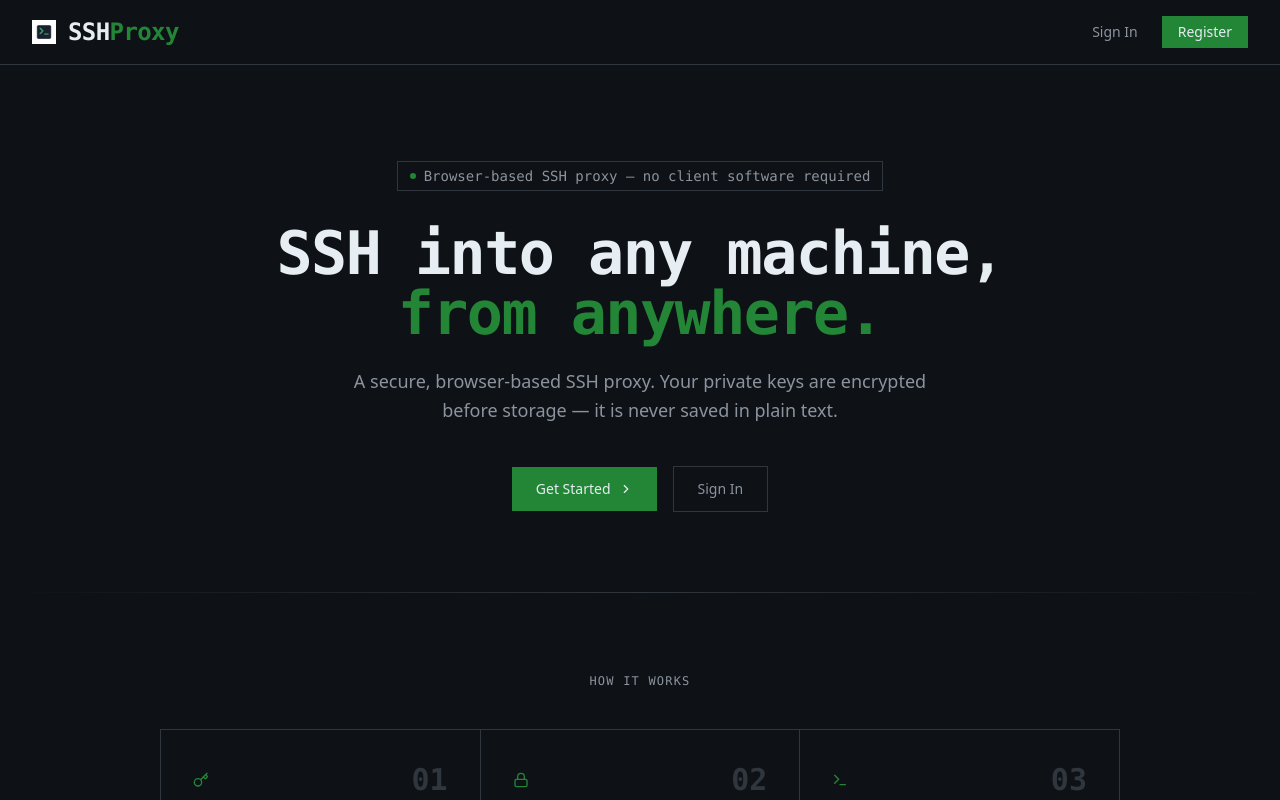
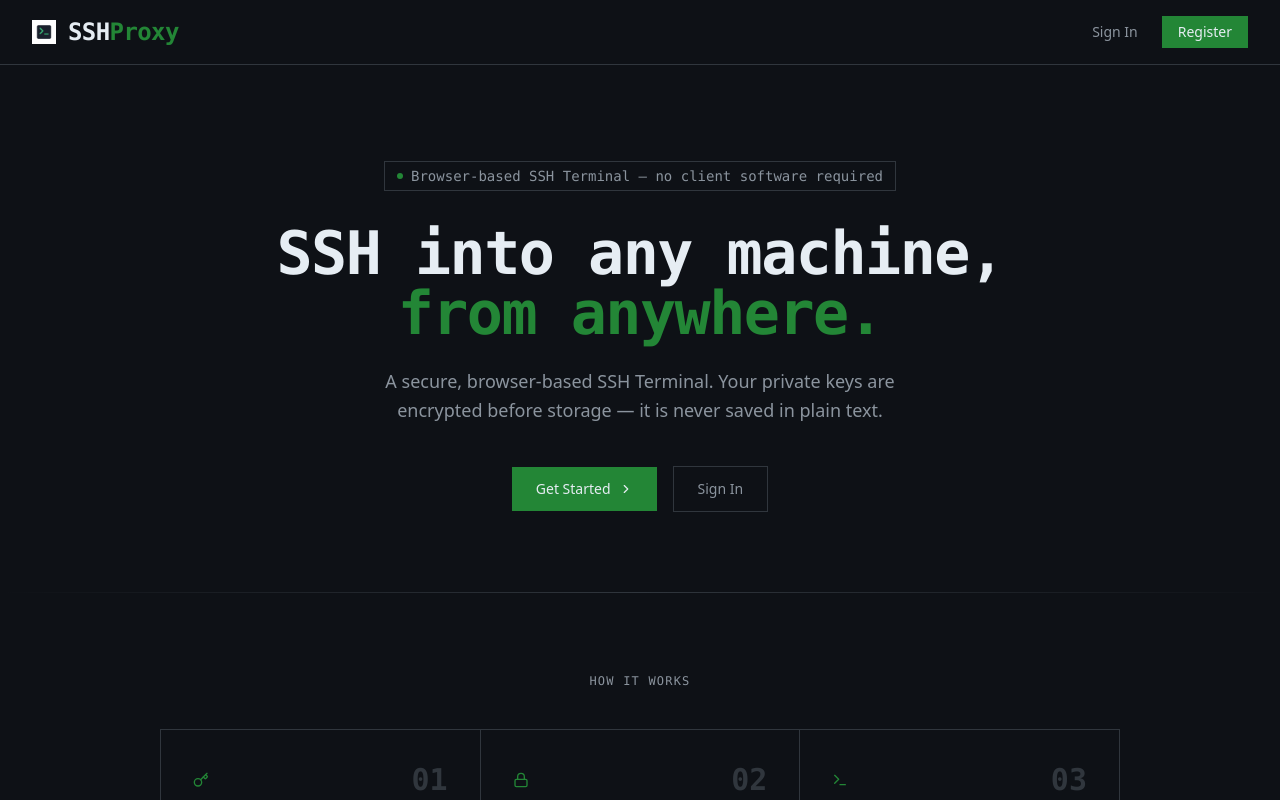
Before and after one commit to Rashid-123/SSHProxy, a Next.js app in the folder client/: page / in a window 1280 px wide. Built offline with nearby package versions, Linux system fonts and the light colour scheme; no server answers.

Commit message:
Some updated on the landing pae

```diff
--- a/client/components/home/LandingPage.tsx
+++ b/client/components/home/LandingPage.tsx
@@ -11,7 +11,7 @@ export default function LandingPage() {
             <section className="max-w-5xl mx-auto px-4 sm:px-6 lg:px-8 pt-24 pb-20 text-center">
                 <div className="inline-flex items-center gap-2 px-3 py-1 border border-slate-border text-slate-muted md:text-sm text-xs mb-8 font-mono">
                     <span className="w-1.5 h-1.5 rounded-full bg-brand-primary" />
-                    Browser-based SSH proxy — no client software required
+                    Browser-based SSH Terminal — no client software required
                 </div>
 
                 <h1 className="text-5xl sm:text-6xl font-bold text-slate-text leading-tight mb-6 tracking-tight font-mono">
@@ -20,7 +20,7 @@ export default function LandingPage() {
                 </h1>
 
                 <p className="text-slate-muted text-lg max-w-xl mx-auto mb-10 leading-relaxed">
-                    A secure, browser-based SSH proxy. Your private keys are encrypted
+                    A secure, browser-based SSH Terminal. Your private keys are encrypted
                     before storage —  it is never saved in plain text.
                 </p>
 
```
